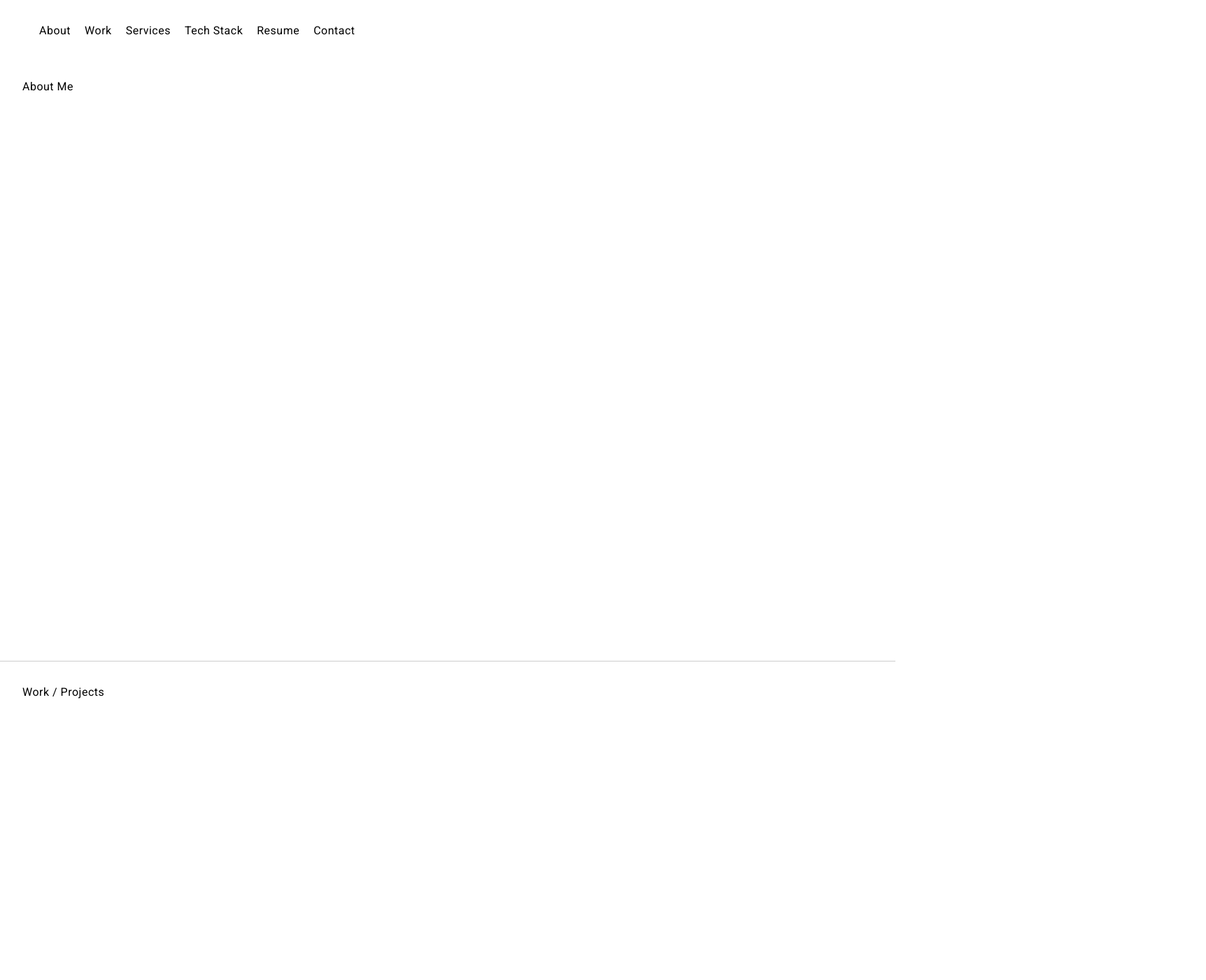
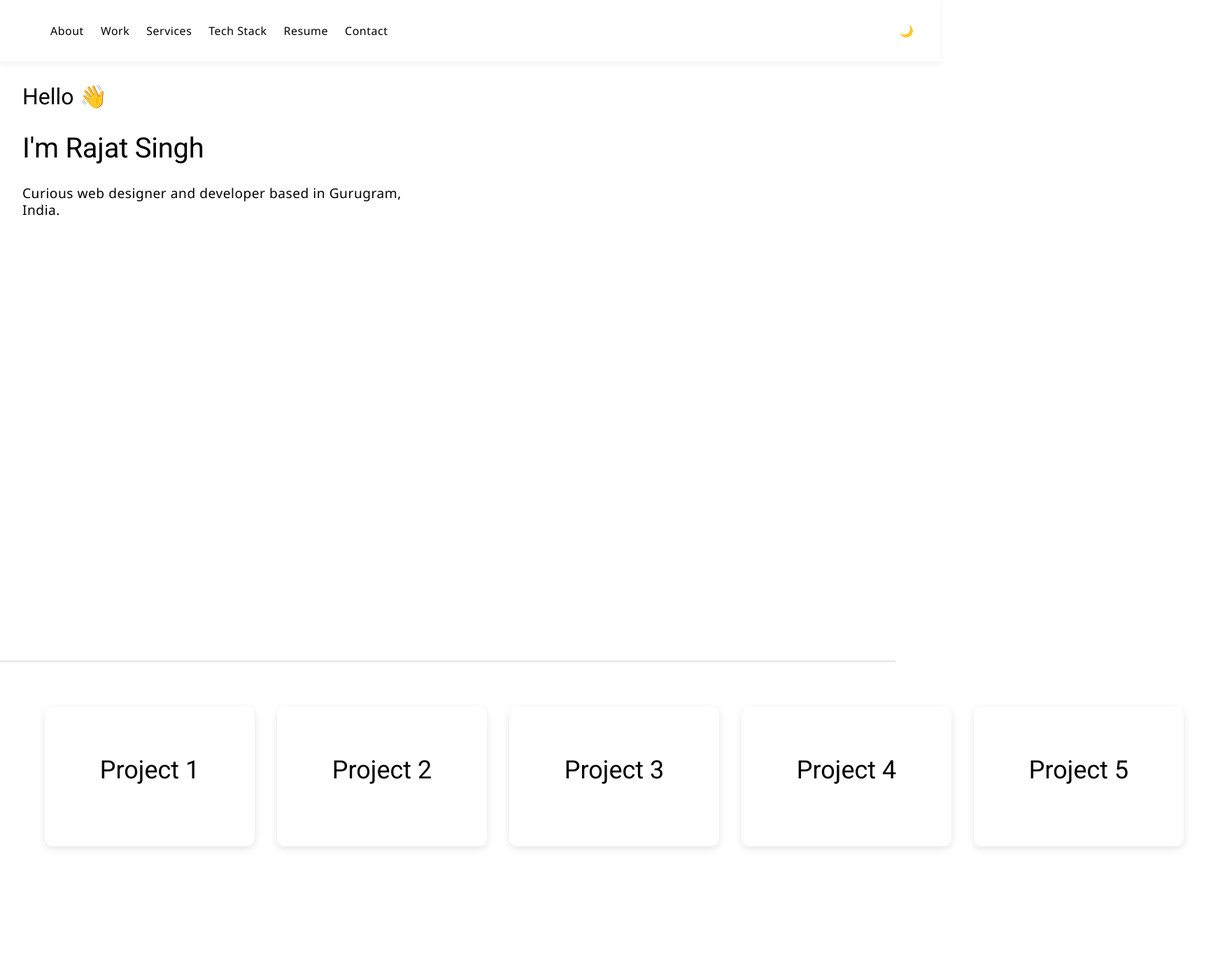
Before and after one commit to RajatSinghrs/portfolio-web, an Angular app: page / in a window 1280 px wide. Shown: the top 1400 px of the page at 70% size, 1724 px wide, since content can reach past the window. Built offline with nearby package versions, Linux system fonts and the light colour scheme.

Commit message:
animations , theme addition

```diff
--- a/src/app/landing-page/landing-page.component.html
+++ b/src/app/landing-page/landing-page.component.html
@@ -9,13 +9,28 @@
       <li (click)="scrollTo('contact')">Contact</li>
     </ul>
   </nav>
+  <button class="theme-toggle" (click)="toggleTheme()">
+    {{ isDarkMode ? '☀️' : '🌙' }}
+  </button>
 </header>
 
 <main class="sections">
-  <section id="about">About Me</section>
-  <section id="work">Work / Projects</section>
-  <section id="services">Services</section>
-  <section id="tech">Tech Stack</section>
-  <section id="resume">Resume</section>
-  <section id="contact">Contact</section>
+  <section id="about">
+    <h2>Hello 👋</h2>
+    <h1>I'm Rajat Singh</h1>
+    <p>Curious web designer and developer based in Gurugram, India.</p>
+  </section>
+
+  <section id="work" class="horizontal-scroll">
+    <div class="projects">
+      <div class="project" *ngFor="let project of projects" (click)="openProject(project.link)">
+        <h3>{{ project.title }}</h3>
+      </div>
+    </div>
+  </section>
+
+  <section id="services"><h2>Services</h2></section>
+  <section id="tech"><h2>Tech Stack</h2></section>
+  <section id="resume"><h2>Resume</h2></section>
+  <section id="contact"><h2>Contact</h2></section>
 </main>
--- a/src/app/landing-page/landing-page.component.scss
+++ b/src/app/landing-page/landing-page.component.scss
@@ -1,22 +1,89 @@
+:host {
+  display: block;
+  font-family: 'Segoe UI', sans-serif;
+}
+
 .header {
   position: fixed;
   top: 0;
   width: 100%;
-  background: #fff;
-  z-index: 1000;
-  padding: 1rem;
+  background: var(--bg-header);
+  padding: 1rem 2rem;
+  display: flex;
+  justify-content: space-between;
+  align-items: center;
+  z-index: 999;
+  box-shadow: 0 4px 8px rgba(0,0,0,0.05);
+
   ul {
     display: flex;
-    gap: 20px;
     list-style: none;
+    gap: 1.5rem;
+
+    li {
+      cursor: pointer;
+      transition: color 0.3s;
+      &:hover {
+        color: var(--primary-color);
+      }
+    }
+  }
+
+  .theme-toggle {
+    background: none;
+    border: none;
+    font-size: 1rem;
+    cursor: pointer;
   }
 }
 
 .sections {
-  margin-top: 80px;
+  padding-top: 80px;
+
   section {
-    height: 100vh;
+    min-height: 100vh;
     padding: 2rem;
     border-bottom: 1px solid #ccc;
+
+    h2 {
+      font-size: 2rem;
+      margin-bottom: 1rem;
+    }
+
+    h1 {
+      font-size: 2.5rem;
+    }
+
+    p {
+      font-size: 1.2rem;
+      max-width: 600px;
+    }
   }
 }
+
+.horizontal-scroll {
+  .projects {
+    display: flex;
+    gap: 2rem;
+    width: fit-content;
+    padding: 2rem;
+
+    .project {
+      background: var(--project-bg);
+      color: var(--text-color);
+      min-width: 300px;
+      height: 200px;
+      display: flex;
+      align-items: center;
+      justify-content: center;
+      border-radius: 12px;
+      cursor: pointer;
+      box-shadow: 0 4px 12px rgba(0,0,0,0.1);
+      transition: transform 0.3s;
+
+      &:hover {
+        transform: scale(1.05);
+      }
+    }
+  }
+}
--- a/src/app/landing-page/landing-page.component.ts
+++ b/src/app/landing-page/landing-page.component.ts
@@ -1,7 +1,8 @@
 import { AfterViewInit, Component } from '@angular/core';
 import gsap from 'gsap';
 import ScrollToPlugin from 'gsap/ScrollToPlugin';
-gsap.registerPlugin(ScrollToPlugin);
+import ScrollTrigger from 'gsap/ScrollTrigger';
+gsap.registerPlugin(ScrollToPlugin,ScrollTrigger);
 
 
 @Component({
@@ -9,21 +10,58 @@ gsap.registerPlugin(ScrollToPlugin);
   templateUrl: './landing-page.component.html',
   styleUrl: './landing-page.component.scss'
 })
-export class LandingPageComponent  implements AfterViewInit{
+export class LandingPageComponent implements AfterViewInit {
+    isDarkMode = false;
 
-    ngAfterViewInit(): void {
-    // Additional entrance animations can go here
+  projects = [
+    { title: 'Project 1', link: 'https://example.com/project1' },
+    { title: 'Project 2', link: 'https://example.com/project2' },
+    { title: 'Project 3', link: 'https://example.com/project3' },
+    { title: 'Project 4', link: 'https://example.com/project4' },
+    { title: 'Project 5', link: 'https://example.com/project5' },
+  ];
+
+  ngAfterViewInit(): void {
+    // About section animation
+    gsap.from('#about h2, #about h1, #about p', {
+      opacity: 0,
+      y: 50,
+      duration: 1,
+      stagger: 0.3
+    });
+
+    // Work section horizontal scroll
+    gsap.to('.projects', {
+      xPercent: -100,
+      ease: 'none',
+      scrollTrigger: {
+        trigger: '#work',
+        start: 'top top',
+        end: '+=1500',
+        scrub: true,
+        pin: true,
+        anticipatePin: 1
+      }
+    });
   }
 
-   scrollTo(sectionId: string) {
+  scrollTo(sectionId: string) {
     gsap.to(window, {
       duration: 1,
       scrollTo: {
         y: `#${sectionId}`,
-        offsetY: 80 // to account for fixed header
+        offsetY: 80
       },
       ease: 'power2.out'
     });
   }
 
+  toggleTheme() {
+    this.isDarkMode = !this.isDarkMode;
+    document.body.className = this.isDarkMode ? 'dark-theme' : 'light-theme';
+  }
+
+  openProject(link: string) {
+    window.open(link, '_blank');
+  }
 }
```
